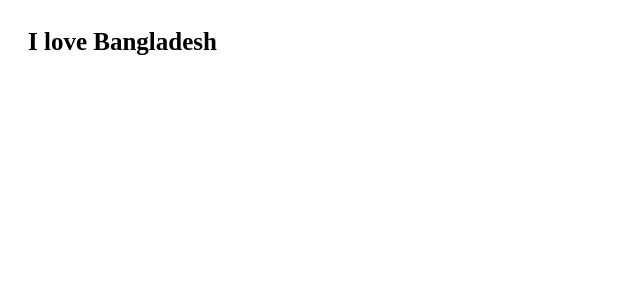
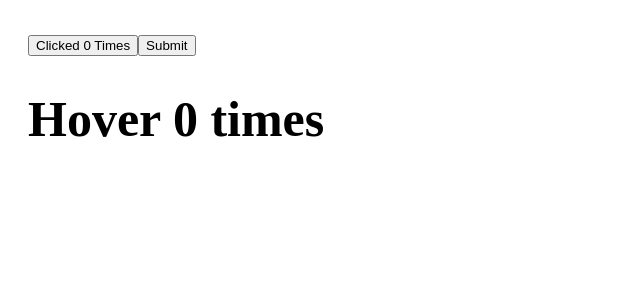
Before and after one commit to iksagor0/Think-in-a-React, a React (Create React App) app: page / in a window 1280 px wide. Shown: the top 300 px of the page, without its empty margins (0-640 px from the left). Built offline with nearby package versions, Linux system fonts and the light colour scheme.

Commit message:
Higher Order Component

```diff
--- a/src/App.js
+++ b/src/App.js
@@ -11,8 +11,11 @@
 // import Maldives from "./RenderProps/Maldives";
 // import Text from "./RenderProps/Text";
 
-import Bangladesh from "./RenderPropsTwo/Bangladesh";
-import Text from "./RenderPropsTwo/Text";
+// import Bangladesh from "./RenderPropsTwo/Bangladesh";
+// import Text from "./RenderPropsTwo/Text";
+
+import ClickCounter from "./HOC/ClickButton";
+import HoverCount from "./HOC/HoverCount";
 
 // STYLES
 const styles = {
@@ -44,7 +47,10 @@
       <Text render={(text) => <Maldives text={text} />} /> */}
 
       {/* === RENDER PROPS 2 === */}
-      <Bangladesh render={(country) => <Text country={country} />} />
+      {/* <Bangladesh render={(country) => <Text country={country} />} /> */}
+
+      <ClickCounter />
+      <HoverCount />
     </div>
   );
 }
--- /dev/null
+++ b/src/HOC/ClickButton.js
@@ -0,0 +1,21 @@
+import React from "react";
+import withCounter from "./withCounter";
+
+const ClickButton = ({ count, increment }) => {
+  const handleSubmit = (e) => {
+    e.preventDefault();
+    console.log(count);
+  };
+
+  return (
+    <form action="" method="post" onSubmit={handleSubmit}>
+      <button type="button" onClick={increment}>
+        Clicked {count} Times
+      </button>
+
+      <button type="submit">Submit</button>
+    </form>
+  );
+};
+
+export default withCounter(ClickButton);
--- /dev/null
+++ b/src/HOC/HoverCount.js
@@ -0,0 +1,8 @@
+import React from "react";
+import withCounter from "./withCounter";
+
+function HoverCount({ count, increment }) {
+  return <h1 onMouseOver={increment}>Hover {count} times</h1>;
+}
+
+export default withCounter(HoverCount);
--- /dev/null
+++ b/src/HOC/withCounter.js
@@ -0,0 +1,18 @@
+import { useState } from "react";
+
+function withCounter(OriginComponent) {
+  function NewComponent() {
+    const [count, setCount] = useState(0);
+
+    const increment = () => {
+      setCount((prevState) => prevState + 1);
+      //   setCount(count + 1);
+    };
+
+    return <OriginComponent count={count} increment={increment} />;
+  }
+
+  return NewComponent;
+}
+
+export default withCounter;
```
